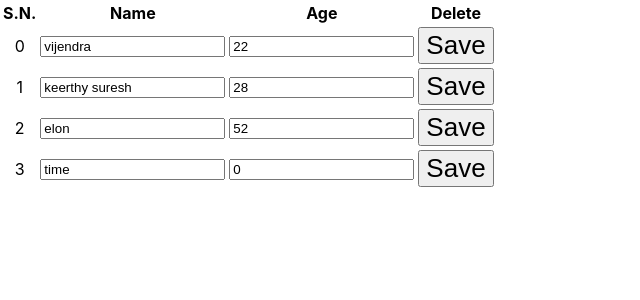
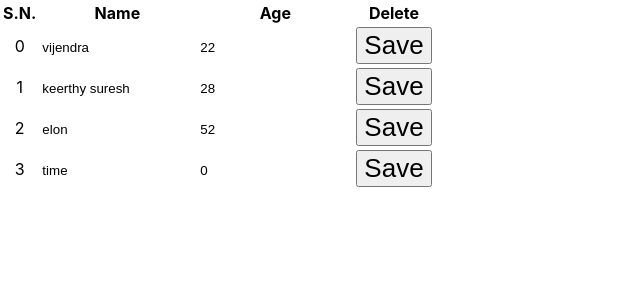
Before and after one commit to vijendrasaini/Editable-Table, a React (Vite) app: page / in a window 1280 px wide. Shown: the top 300 px of the page, without its empty margins (0-640 px from the left). Built offline with nearby package versions, Linux system fonts and the light colour scheme; data requests are answered from the project's data file.

Commit message:
modified css

```diff
--- a/src/App.css
+++ b/src/App.css
@@ -1,5 +1,8 @@
-
-
+.input{
+  border: none;
+  display: inline;
+  width: 150px;
+}
 
 
 
```
